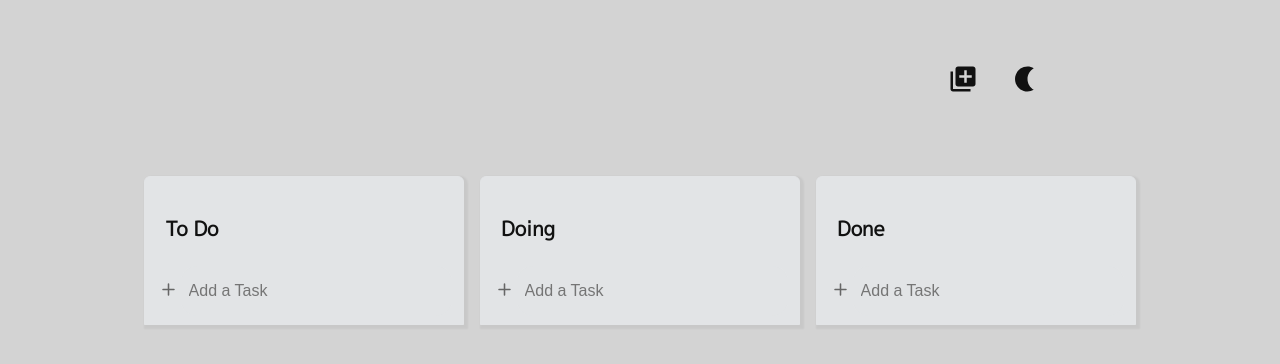
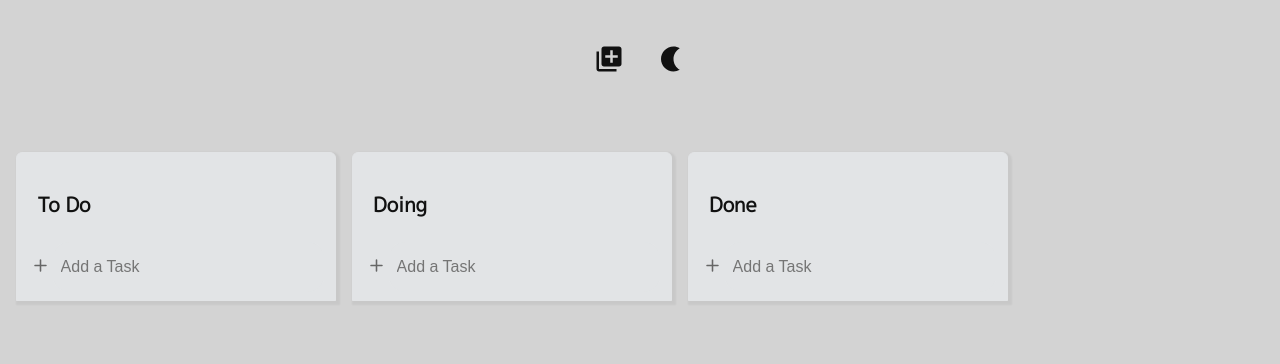
Before and after one commit to HyonHyonKOR/react-masterclass, a React (Create React App) app: page / in a window 1280 px wide. Shown: the top 364 px of the page. Built offline with nearby package versions, Linux system fonts and the light colour scheme.

Commit message:
feat:move board and update board title

```diff
--- a/src/App.tsx
+++ b/src/App.tsx
@@ -1,10 +1,5 @@
 import { useAtom } from "jotai";
-import {
-  DragDropContext,
-  Draggable,
-  Droppable,
-  DropResult,
-} from "react-beautiful-dnd";
+import { DragDropContext, Droppable, DropResult } from "react-beautiful-dnd";
 import styled, { createGlobalStyle, ThemeProvider } from "styled-components";
 import { isLight, toDosAtom } from "./atoms";
 import Board from "./components/Board";
@@ -49,7 +44,6 @@ footer, header, hgroup, main, menu, nav, section {
 body {
   font-family: "M PLUS 1p";
   line-height: 1;
-  overflow-y: scroll;
   background-color: ${(props) => props.theme.bgColor};
 }
 
@@ -76,16 +70,16 @@ table {
 
 const Wrapper = styled.div`
   display: flex;
+  overflow-x: auto;
   justify-content: center;
   padding: 1rem;
-  min-height: 80vh;
+  min-height: 85vh;
 `;
 
 const Boards = styled.div`
   display: flex;
-  flex-wrap: wrap;
-  justify-content: center;
   align-items: flex-start;
+  flex-wrap: no-wrap;
   gap: 1rem;
   width: 100%;
 `;
@@ -111,20 +105,43 @@ export default function App() {
   const onDragEnd = (info: DropResult) => {
     const { destination, source } = info;
 
-    if (destination?.index === undefined) return;
+    if (!destination) return;
 
+    if (source.droppableId === "boards") {
+      setToDos((allBoards) => {
+        const boardsList = Object.keys(allBoards);
+        const taskObj = boardsList[source.index];
+        boardsList.splice(source.index, 1);
+        boardsList.splice(destination.index, 0, taskObj);
+        let boards = {};
+        boardsList.map((board) => {
+          boards = { ...boards, [board]: allBoards[board] };
+        });
+        localStorage.setItem("toDos", JSON.stringify(boards));
+        return { ...boards };
+      });
+      return;
+    }
+
+    if (destination?.droppableId === source.droppableId) {
+      setToDos((allBoards) => {
+        const sourceBoard = [...allBoards[source.droppableId]];
+        const taskObj = sourceBoard[source.index];
+        sourceBoard.splice(source.index, 1);
+        sourceBoard.splice(destination?.index, 0, taskObj);
+        const newBoard = { ...allBoards, [source.droppableId]: sourceBoard };
+        localStorage.setItem("toDos", JSON.stringify(newBoard));
+        return newBoard;
+      });
+      return;
+    }
+
+    if (destination?.droppableId !== source.droppableId) {
       setToDos((allBoards) => {
         const sourceBoard = [...allBoards[source.droppableId]];
         const targetBoard = [...allBoards[destination.droppableId]];
         const taskObj = sourceBoard[source.index];
         sourceBoard.splice(source.index, 1);
-
-      if (destination?.droppableId === source.droppableId) {
-        sourceBoard.splice(destination?.index, 0, taskObj);
-        const newBoard = { ...allBoards, [source.droppableId]: sourceBoard };
-        localStorage.setItem("toDos", JSON.stringify(newBoard));
-        return newBoard;
-      } else {
         targetBoard.splice(destination?.index, 0, taskObj);
         const newBoard = {
           ...allBoards,
@@ -133,8 +150,9 @@ export default function App() {
         };
         localStorage.setItem("toDos", JSON.stringify(newBoard));
         return newBoard;
+      });
+      return;
     }
-    });
   };
 
   if (!isLoading) return <p></p>;
@@ -145,7 +163,9 @@ export default function App() {
       <DragDropContext onDragEnd={onDragEnd}>
         <Header />
         <Wrapper>
-          <Boards>
+          <Droppable droppableId="boards" direction="horizontal" type="BOARDS">
+            {(provided, snapshot) => (
+              <Boards ref={provided.innerRef} {...provided.droppableProps}>
                 {Object.keys(toDos).map((boardId, index) => (
                   <Board
                     boardId={boardId}
@@ -154,7 +174,10 @@ export default function App() {
                     index={index}
                   />
                 ))}
+                {provided.placeholder}
               </Boards>
+            )}
+          </Droppable>
         </Wrapper>
       </DragDropContext>
     </ThemeProvider>
--- a/src/components/Board.tsx
+++ b/src/components/Board.tsx
@@ -1,5 +1,5 @@
 import { useForm } from "react-hook-form";
-import { Droppable } from "react-beautiful-dnd";
+import { Draggable, Droppable } from "react-beautiful-dnd";
 import DraggableCard from "./DraggableCard";
 import styled from "styled-components";
 import { ITodo, toDosAtom } from "../atoms";
@@ -39,7 +39,7 @@ const BoardHeader = styled.header`
 const Wrapper = styled.div`
   display: flex;
   flex-direction: column;
-  width: 20rem;
+  min-width: 20rem;
   padding: 0.5rem;
   background: ${(props) => props.theme.boardColor};
   border-top-left-radius: 0.375rem;
@@ -74,14 +74,41 @@ const Devider = styled.div`
 `;
 
 const Area = styled.div<IAreaProps>`
+  overflow-y: hidden;
+  flex-grow: 1;
   background-color: ${(props) =>
     props.isDraggingOver
       ? "rgba(255,255,255,0.6)"
       : props.isDraggingFromThis
       ? "transparent"
       : "transparent"};
-  flex-grow: 1;
-  transition: background-color 0.2s ease-in-out;
+  max-height: 50vh;
+  transition: all 0.3s ease-in-out;
+  scrollbar-gutter: stable;
+
+  &:active,
+  &:hover {
+    overflow-y: auto;
+  }
+
+  &::-webkit-scrollbar {
+    width: 0.25rem;
+  }
+
+  &::-webkit-scrollbar-thumb {
+    height: 6px;
+    border-radius: 0.25rem;
+    visibility: hidden;
+  }
+  &::-webkit-scrollbar-track {
+    visibility: hidden;
+  }
+  &:active::-webkit-scrollbar-thumb,
+  &:hover::-webkit-scrollbar-thumb,
+  &:focus::-webkit-scrollbar-thumb {
+    visibility: visible;
+    background: #d99090;
+  }
 `;
 
 const Form = styled.form`
@@ -155,6 +182,7 @@ export default function Board({ toDos, boardId, index }: IBoardProps) {
         const copyToDos = { ...allToDos };
         const { [boardId]: value, ...restToDos } = copyToDos;
         const newToDos = { ...restToDos, [newBoardId]: value };
+        localStorage.setItem("toDos", JSON.stringify(newToDos));
         return newToDos;
       });
     }
@@ -170,15 +198,21 @@ export default function Board({ toDos, boardId, index }: IBoardProps) {
   };
 
   return (
-    <Wrapper>
-      <BoardHeader>
+    <Draggable
+      draggableId={`board-${boardId}`}
+      key={`board-${boardId}`}
+      index={index}
+    >
+      {(provided, snapshot) => (
+        <Wrapper ref={provided.innerRef} {...provided.draggableProps}>
+          <BoardHeader {...provided.dragHandleProps}>
             <button onClick={deleteBoard}>
               <IoCloseOutline size={18} />
             </button>
           </BoardHeader>
           <Title onClick={updateBoard}>{boardId}</Title>
           <Devider></Devider>
-      <Droppable droppableId={boardId}>
+          <Droppable droppableId={boardId} type="cards">
             {(provided, info) => (
               <Area
                 isDraggingOver={info.isDraggingOver}
@@ -214,5 +248,7 @@ export default function Board({ toDos, boardId, index }: IBoardProps) {
             />
           </Form>
         </Wrapper>
+      )}
+    </Draggable>
   );
 }
--- a/src/components/Header.tsx
+++ b/src/components/Header.tsx
@@ -12,11 +12,11 @@ export default function Header() {
     align-items: center;
     gap: 2rem;
     margin: 0 15rem;
-    height: 20vh;
+    height: 15vh;
 
-    @media (max-width: 704px) {
+    @media (max-width: 1280px) {
       justify-content: center;
-      margin-bottom: 2rem;
+      margin-bottom: 1rem;
     }
 
     button {
```
Lines whose indentation alone changed are shown as unchanged.
